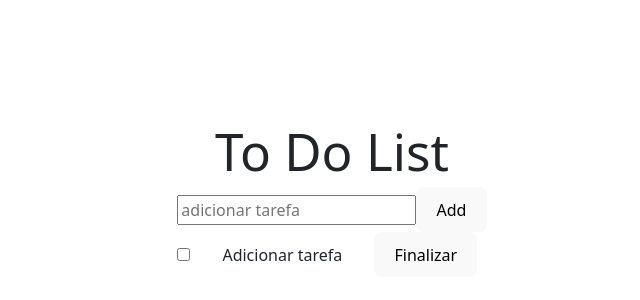
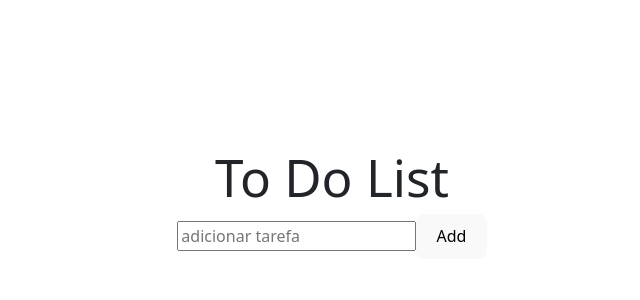
Before and after one commit to Antonio13050/devinhouse-clamed-v2-to-do-list-m1s09, a React (Vite) app: page / in a window 1280 px wide. Shown: the part 196-496 px from the top of the page, without its empty margins (308-948 px from the left). Built offline with nearby package versions, Linux system fonts and the light colour scheme.

Commit message:
[M1S09] Ex 6 - Renderização em Lista das tarefas

```diff
--- a/src/App.jsx
+++ b/src/App.jsx
@@ -5,9 +5,7 @@ import { useState } from "react";
 import List from "./components/ListItem";
 
 function App() {
-    const [listaTarefas, setListaTarefas] = useState([
-        { id: 1, texto: "Adicionar tarefa", finalizado: false },
-    ]);
+    const [listaTarefas, setListaTarefas] = useState([]);
     function adicionarTarefa(texto) {
         if (!texto) {
             return;
```
